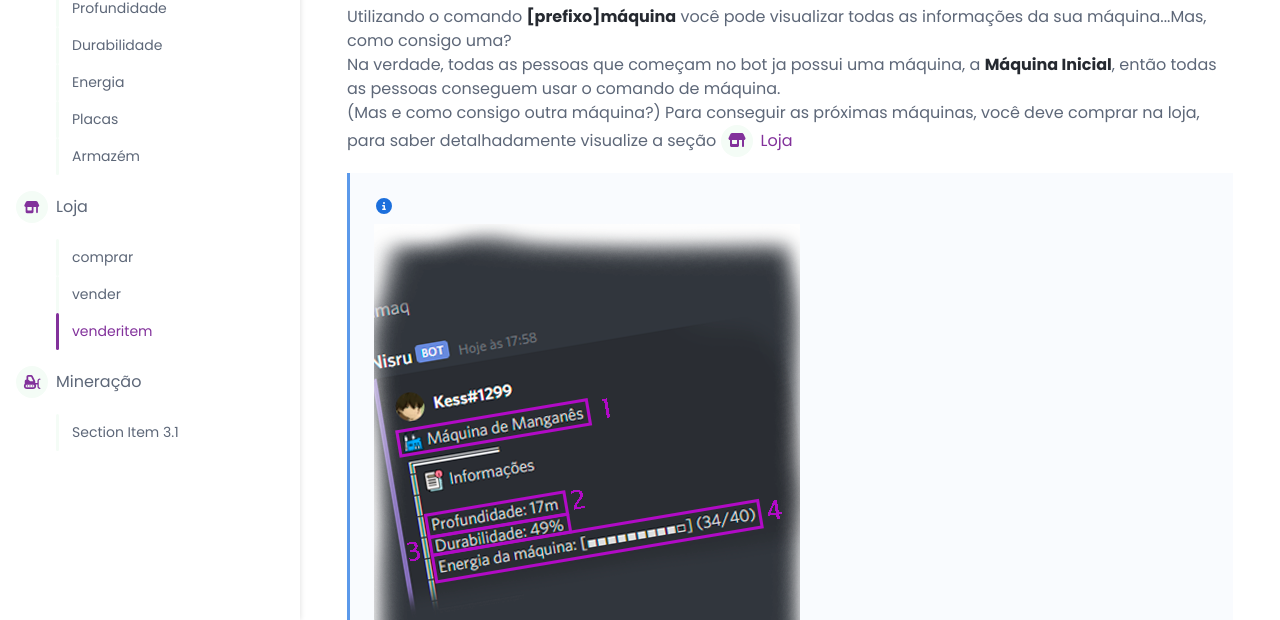
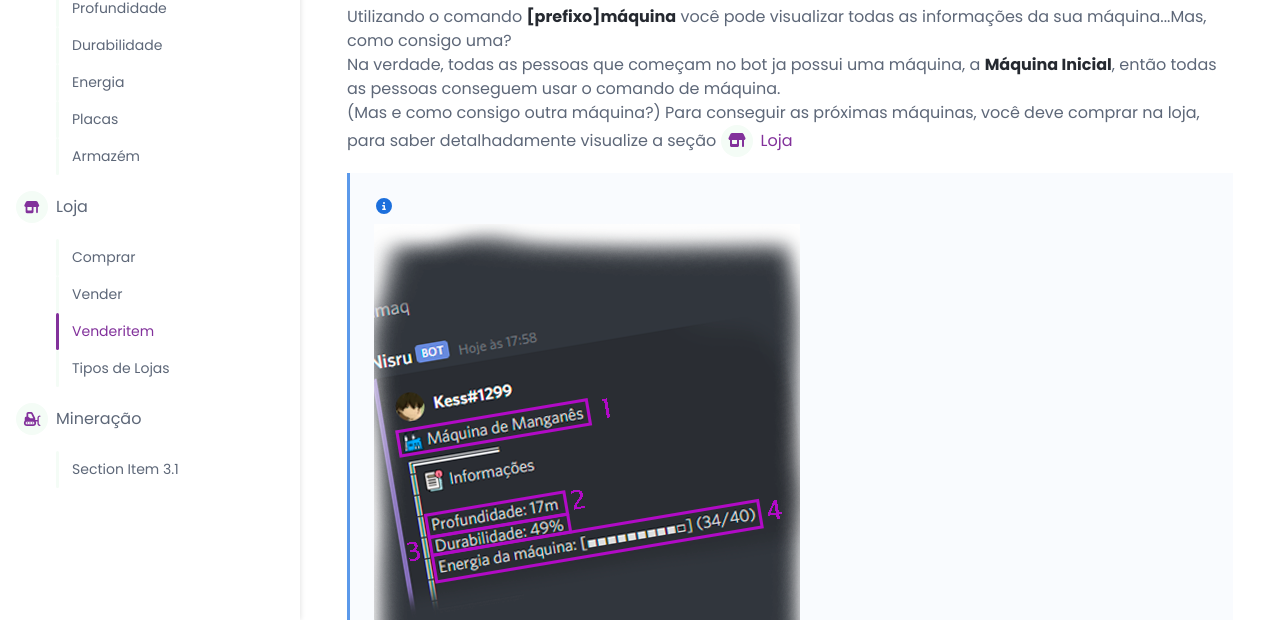
Before and after one commit to Eman134/nisruksha, a plain HTML site: page pages/mine.html in a window 1280 px wide. Shown: the part 180-800 px from the top of the page. Drawn offline with nearby package versions, Linux system fonts and the light colour scheme.

Commit message:
Update mine.html

```diff
--- a/pages/mine.html
+++ b/pages/mine.html
@@ -62,9 +62,10 @@
 				    <li class="nav-item"><a class="nav-link scrollto" href="#item-1-5">Placas</a></li>
 				    <li class="nav-item"><a class="nav-link scrollto" href="#item-1-6">Armazém</a></li>
 				    <li class="nav-item section-title mt-3"><a class="nav-link scrollto" href="#section-2"><span class="theme-icon-holder mr-2"><i class="fas fa-store-alt"></i></span>Loja</a></li>
-				    <li class="nav-item"><a class="nav-link scrollto" href="#item-2-1">comprar</a></li>
-				    <li class="nav-item"><a class="nav-link scrollto" href="#item-2-2">vender</a></li>
-				    <li class="nav-item"><a class="nav-link scrollto" href="#item-2-3">venderitem</a></li>
+				    <li class="nav-item"><a class="nav-link scrollto" href="#item-2-1">Comprar</a></li>
+				    <li class="nav-item"><a class="nav-link scrollto" href="#item-2-2">Vender</a></li>
+				    <li class="nav-item"><a class="nav-link scrollto" href="#item-2-3">Venderitem</a></li>
+				    <li class="nav-item"><a class="nav-link scrollto" href="#item-2-4">Tipos de Lojas</a></li>
 				    <li class="nav-item section-title mt-3"><a class="nav-link scrollto" href="#section-3"><span class="theme-icon-holder mr-2"><i class="fas fa-snowplow"></i></span>Mineração</a></li>
 				    <li class="nav-item"><a class="nav-link scrollto" href="#item-3-1">Section Item 3.1</a></li>
 			    </ul>
```
